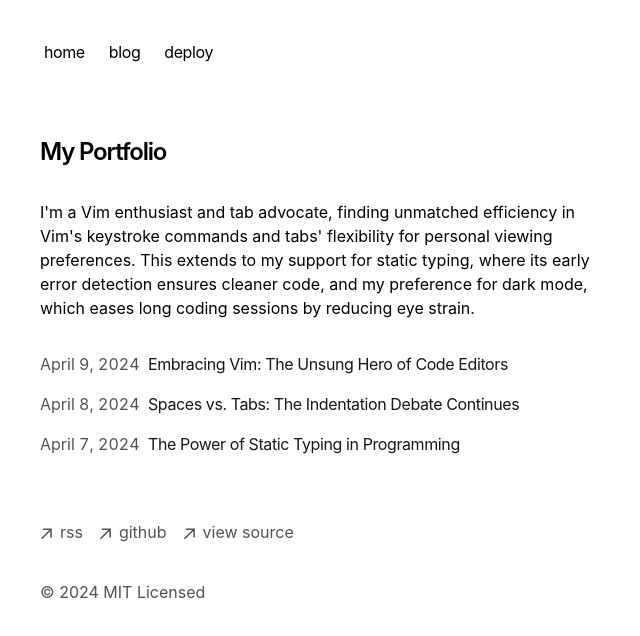
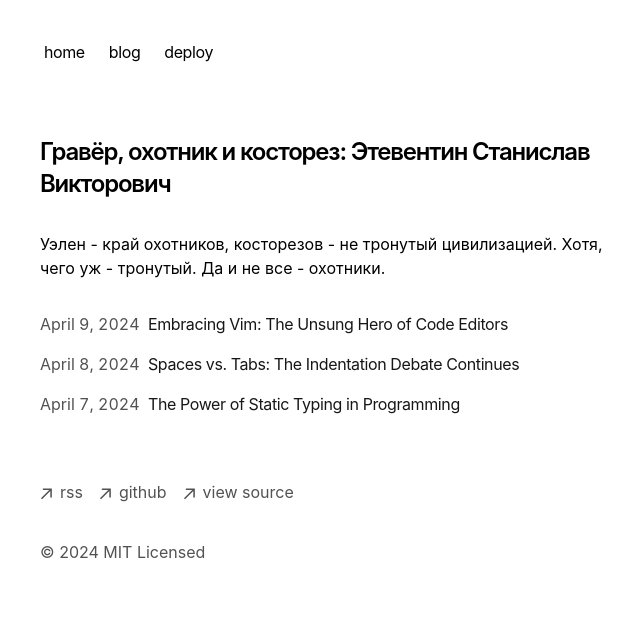
Before and after one commit to savvavoloshin/eteventin-starter-kit, a Next.js app: page / in a window 1280 px wide. Shown: the top 636 px of the page, without its empty margins (312-952 px from the left). Built offline with nearby package versions, Linux system fonts and the light colour scheme.

Commit message:
*content

```diff
--- a/app/page.tsx
+++ b/app/page.tsx
@@ -4,14 +4,10 @@ export default function Page() {
   return (
     <section>
       <h1 className="mb-8 text-2xl font-semibold tracking-tighter">
-        My Portfolio
+        Гравёр, охотник и косторез: Этевентин Станислав Викторович
       </h1>
       <p className="mb-4">
-        {`I'm a Vim enthusiast and tab advocate, finding unmatched efficiency in
-        Vim's keystroke commands and tabs' flexibility for personal viewing
-        preferences. This extends to my support for static typing, where its
-        early error detection ensures cleaner code, and my preference for dark
-        mode, which eases long coding sessions by reducing eye strain.`}
+        {`Уэлен - край охотников, косторезов - не тронутый цивилизацией. Хотя, чего уж - тронутый. Да и не все - охотники.`}
       </p>
       <div className="my-8">
         <BlogPosts />
```
